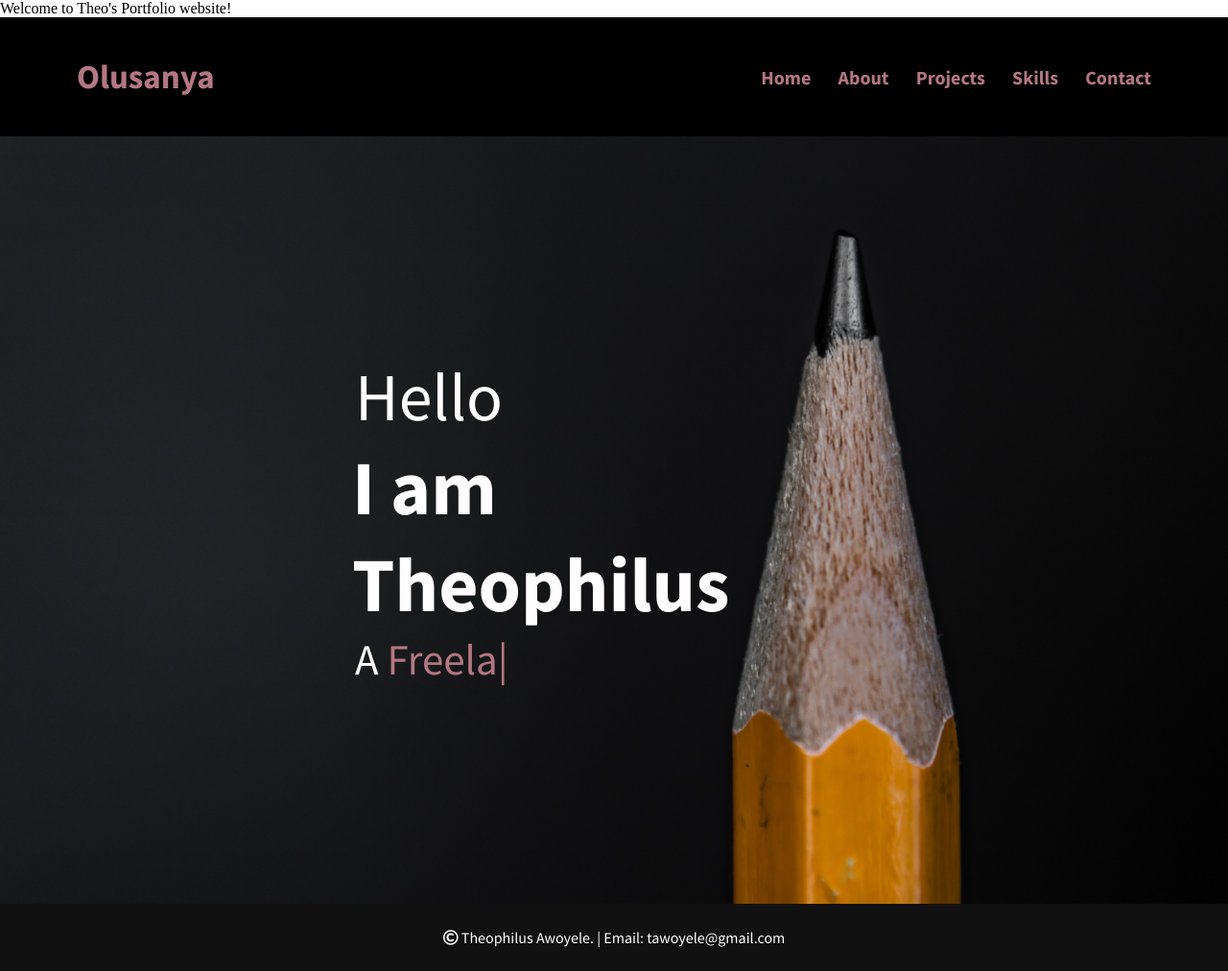
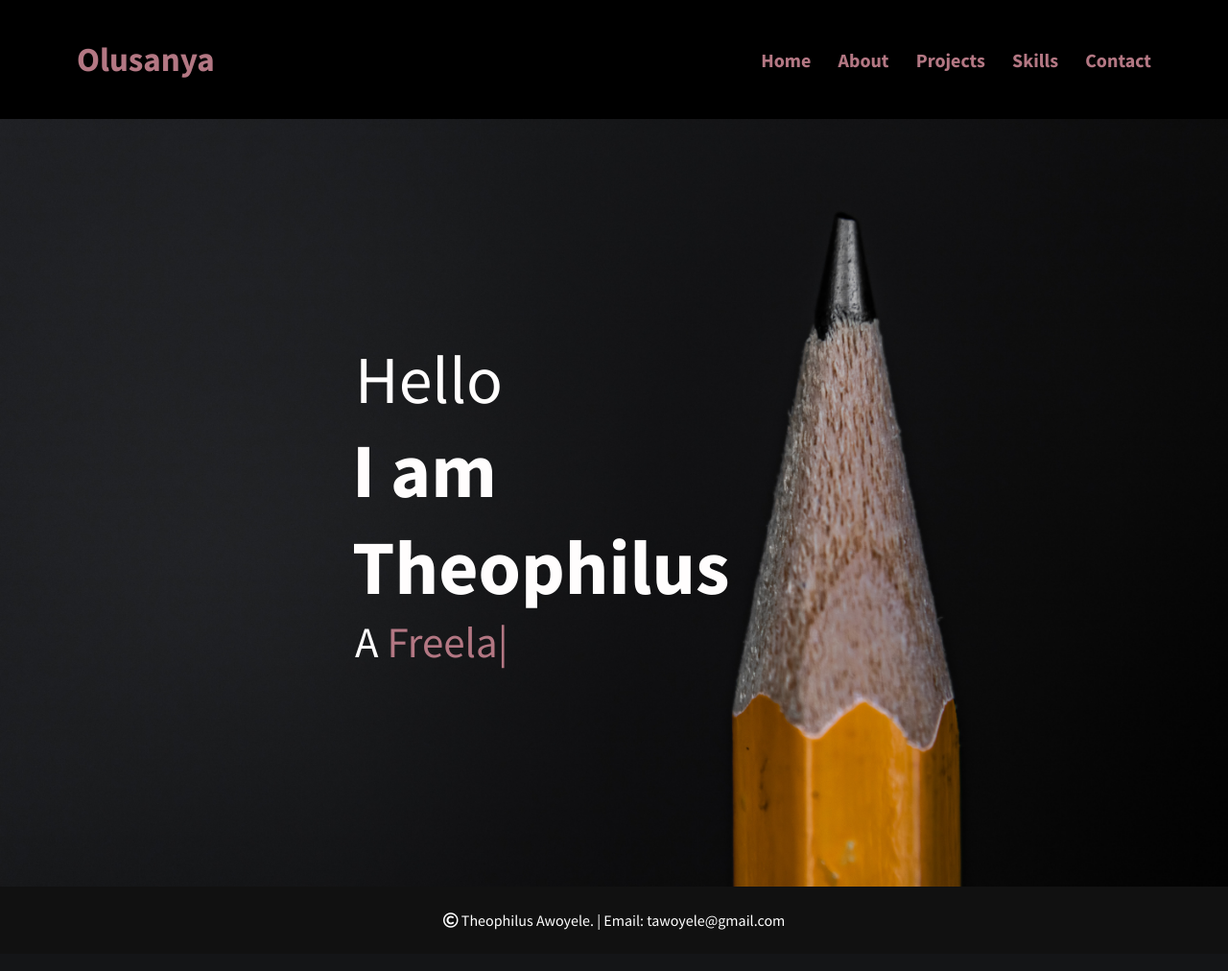
Before and after one commit to Tiofilos/portfolioAssignment, a PHP site: page / in a window 1280 px wide. Shown: the whole page at 96% size. After the commit the page ends 969 px from the top, so only its background shows below. Run offline with PHP 8.4, Linux system fonts and the light colour scheme.

Commit message:
final touches

```diff
--- a/index.html
+++ b/index.html
@@ -6,7 +6,7 @@
     <meta name="author" content="Theophilus Awoyele">
     <meta name="keywords" content="HTML, CSS, JavaScript">
     <meta name="theme-color" content="#00FF00"/>
-    <link rel="manifest" href="manifest.json" />
+    <link rel="manifest" href="manifest.json" crossorigin="use-credentials"/>
     <meta name="viewport" content="width=device-width, initial-scale=1.0">
     <title>Personal Portfolio Website</title>
     <link rel="stylesheet" href="style.css">
@@ -17,7 +17,6 @@
     <script src="https://cdnjs.cloudflare.com/ajax/libs/typed.js/2.0.11/typed.min.js"></script>
 </head>
 <body>
-    <div class="splash">Welcome to Theo's Portfolio website!</div>
     <nav class="nav">
         <div class="width">
             <div class="logo"><a href="#">Olusanya</a></div>
--- a/script.js
+++ b/script.js
@@ -1,6 +1,5 @@
 $(document).ready(function(){
     $(window).scroll(function(){
-        // scroll-up button show/hide script
         if(this.scrollY > 500){
             $('.scroll-up-btn').addClass("show");
         }else{
@@ -8,16 +7,12 @@
         }
     });
     $('.nav .nav-menu li a').click(function(){
-        // applying again smooth scroll on menu items click
         $('html').css("scrollBehavior", "smooth");
     });
-// toggle menu/navbar script
     $('.nav-btn').click(function(){
         $('.nav .nav-menu').toggleClass("active");
         $('.nav-btn i').toggleClass("active");
     });
-
-    // typing text animation script
     let typed = new Typed(".display", {
         strings: ["Software Engineer", "Full stack developer", "Freelancer", "GIS specialist"],
         typeSpeed: 60,
```
Also changed, not shown: style.css (+7 -10 lines).
